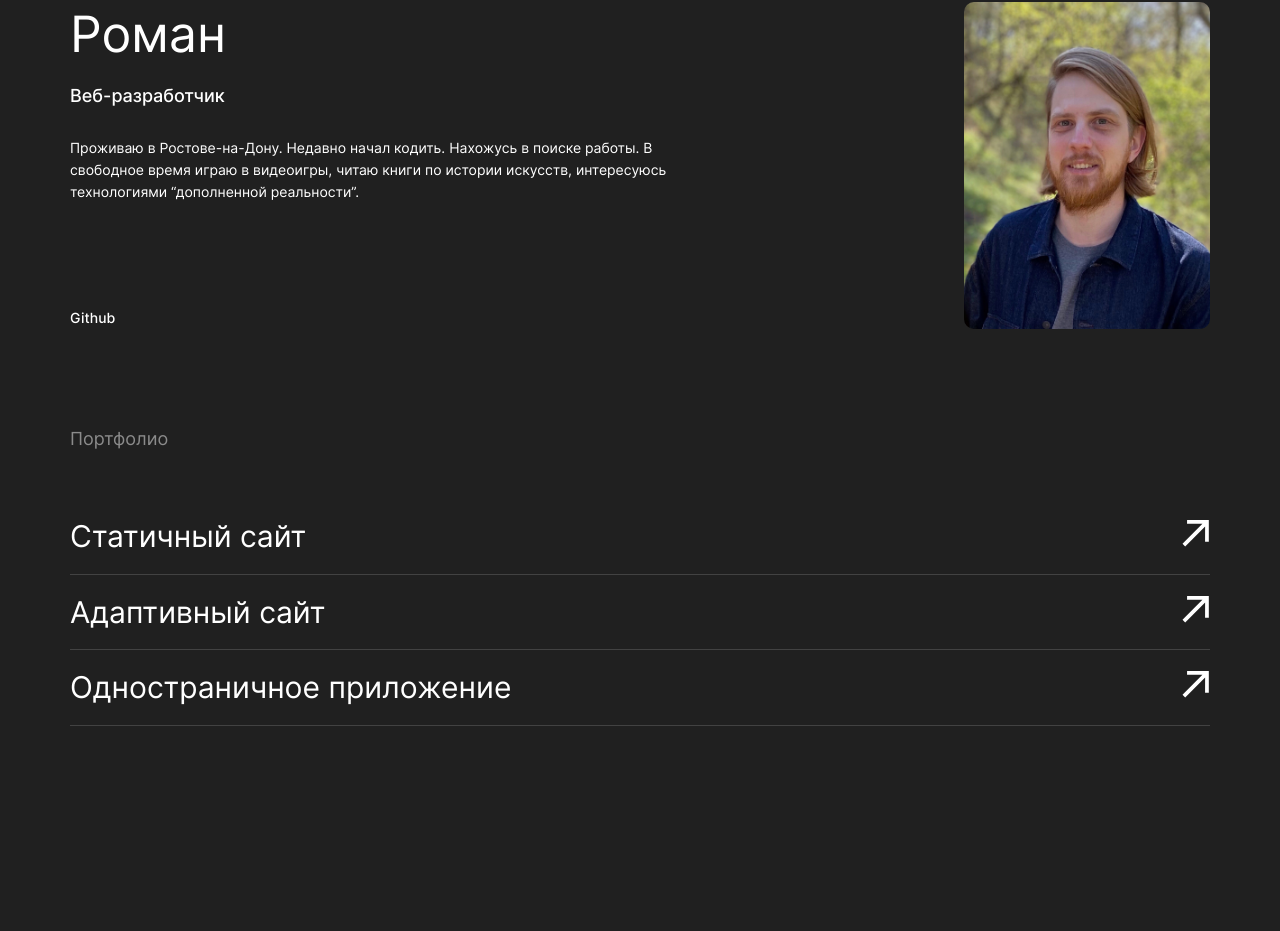
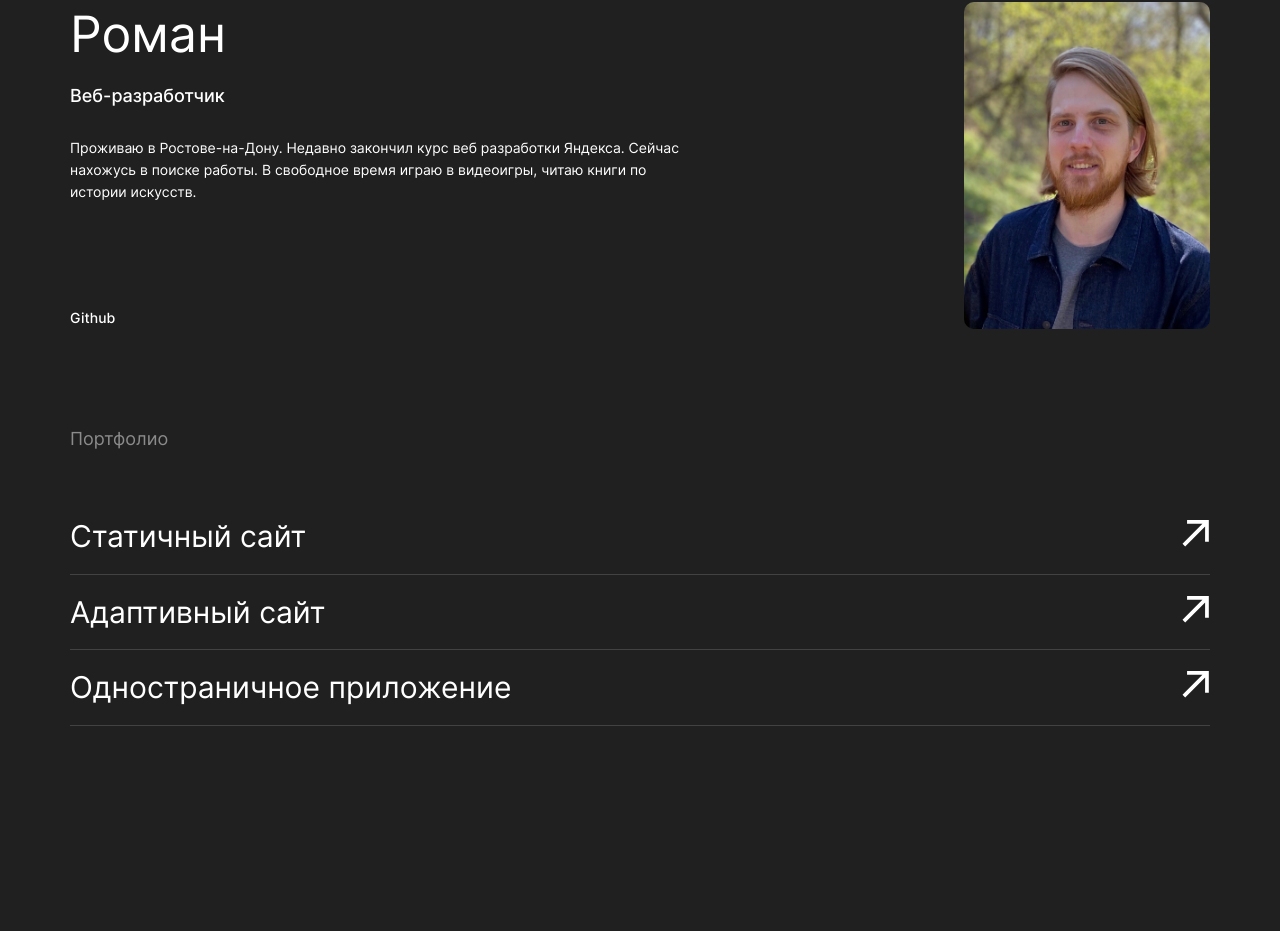
Before and after one commit to romanlesnoy/movies-explorer-frontend, a React (Create React App) app: page / in a window 1280 px wide. Shown: the part 2208-3139 px from the top of the page. Built offline with nearby package versions, Linux system fonts and the light colour scheme; no server answers.

Commit message:
Change aboutme description

```diff
--- a/src/components/AboutMe/AboutMe.js
+++ b/src/components/AboutMe/AboutMe.js
@@ -11,10 +11,9 @@ function AboutMe() {
                     <h3 className="about-me__name">Роман</h3>
                     <p className="about-me__description">Веб-разработчик</p>
                     <p className="about-me__bio">
-                        Проживаю в Ростове-на-Дону. Недавно начал кодить.
-                        Нахожусь в поиске работы. В свободное время играю в
-                        видеоигры, читаю книги по истории искусств, интересуюсь
-                        технологиями “дополненной реальности”.
+                        Проживаю в Ростове-на-Дону. Недавно закончил курс веб разработки Яндекса.
+                        Сейчас нахожусь в поиске работы. В свободное время играю в
+                        видеоигры, читаю книги по истории искусств.
                     </p>
                     <ul className="about-me__links-list">
                         {/* <li className="about-me_list-item">
```
